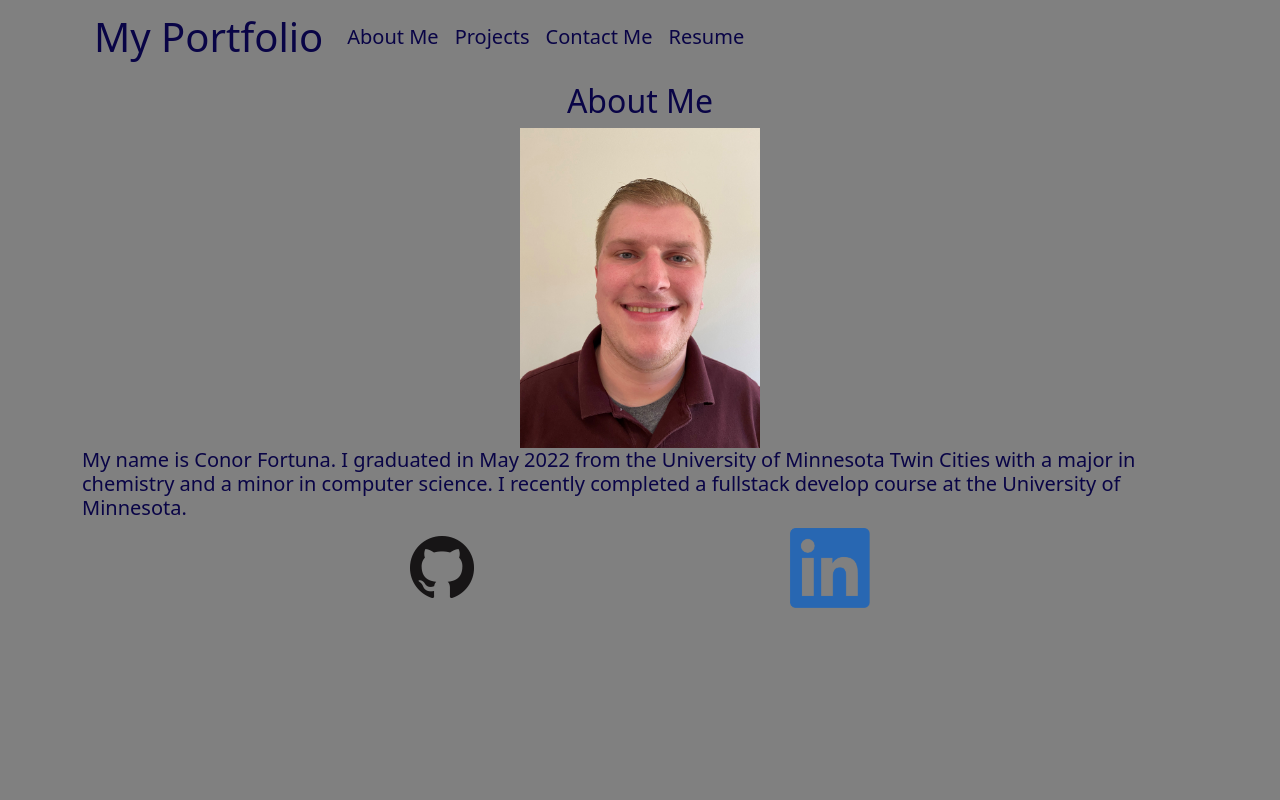
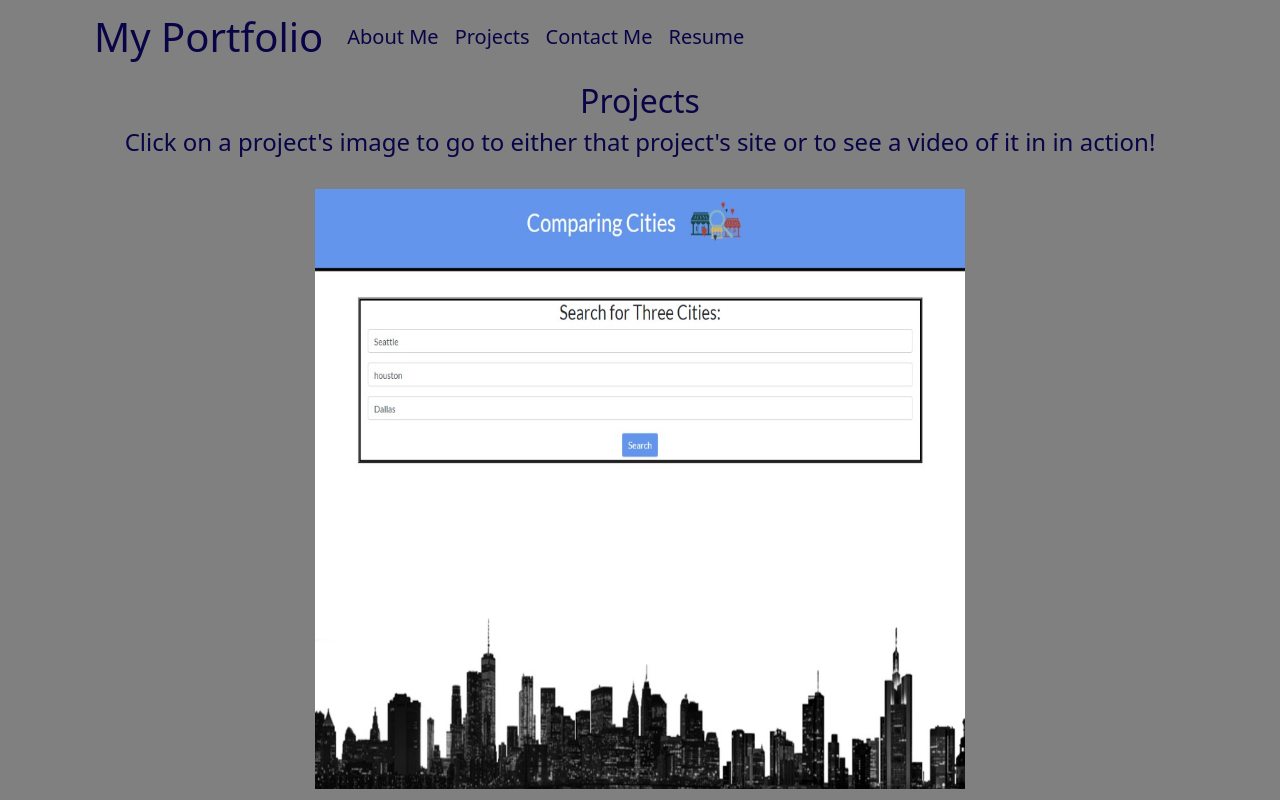
Before and after one commit to fortu038/portfolio, a React (Create React App) app: page /portfolio-projects in a window 1280 px wide. Before the commit this address led to /portfolio. Shown: the top 800 px of the page. Built offline with nearby package versions, Linux system fonts and the light colour scheme.

Commit message:
removed comments from components and modified Route path names

```diff
--- a/src/components/Navigation.jsx
+++ b/src/components/Navigation.jsx
@@ -14,10 +14,10 @@ function Navigation (props) {
         <Navbar.Toggle aria-controls="responsive-navbar-nav" />
           <Navbar.Collapse id="responsive-navbar-nav">
             <Nav className="me-auto">
-            <Nav.Link as={Link} to="/"><h5 className="ChangeOnHover">About Me</h5></Nav.Link>
-            <Nav.Link as={Link} to="/projects"><h5 className="ChangeOnHover">Projects</h5></Nav.Link>
-            <Nav.Link as={Link} to="/contactme"><h5 className="ChangeOnHover">Contact Me</h5></Nav.Link>
-            <Nav.Link as={Link} to="/resume"><h5 className="ChangeOnHover">Resume</h5></Nav.Link>
+            <Nav.Link as={Link} to="/portfolio"><h5 className="ChangeOnHover">About Me</h5></Nav.Link>
+            <Nav.Link as={Link} to="/portfolio-projects"><h5 className="ChangeOnHover">Projects</h5></Nav.Link>
+            <Nav.Link as={Link} to="/portfolio-contactme"><h5 className="ChangeOnHover">Contact Me</h5></Nav.Link>
+            <Nav.Link as={Link} to="/portfolio-resume"><h5 className="ChangeOnHover">Resume</h5></Nav.Link>
             </Nav>
           </Navbar.Collapse>
       </Container>
--- a/src/components/Routing.jsx
+++ b/src/components/Routing.jsx
@@ -10,9 +10,9 @@ function Routing(props) {
   return (
     <Routes>
       <Route path="/portfolio" element={<AboutMe />} />
-      <Route path="/projects" element={<Projects projectArray={props.projectArray} />} />
-      <Route path="/contactme" element={<ContactMe />} />
-      <Route path="/resume" element={<Resume />} />
+      <Route path="/portfolio-projects" element={<Projects projectArray={props.projectArray} />} />
+      <Route path="/portfolio-contactme" element={<ContactMe />} />
+      <Route path="/portfolio-resume" element={<Resume />} />
       <Route path="*" element={<Navigate to="/portfolio"/>} />
     </Routes>
   );
--- a/src/components/pages/about-me/AboutMe.jsx
+++ b/src/components/pages/about-me/AboutMe.jsx
@@ -7,7 +7,6 @@ import Footer from '../../Footer';
 function AboutMe () {
   return (
     <Container>
-
       <Navigation />
 
       <div className="d-flex flex-column justify-content-center align-items-center">
@@ -25,7 +24,6 @@ function AboutMe () {
       </div>
 
       <Footer />
-
     </Container>
   )
 };
```
Also changed, not shown: src/components/pages/projects/ProjectGrid.jsx (+0 -26 lines), src/components/pages/projects/Projects.jsx (+2 -19 lines).
